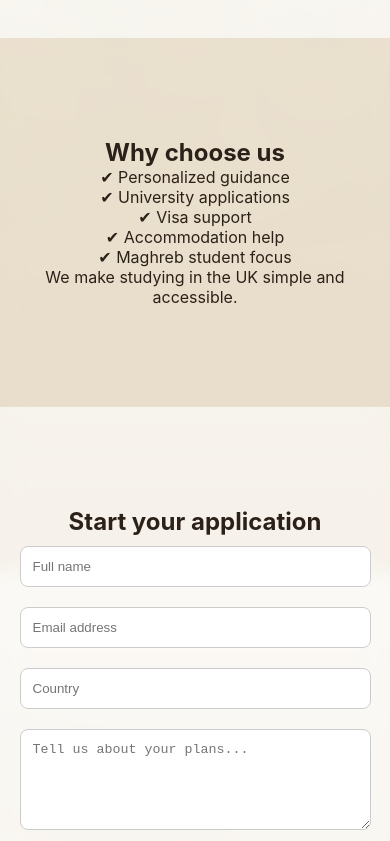
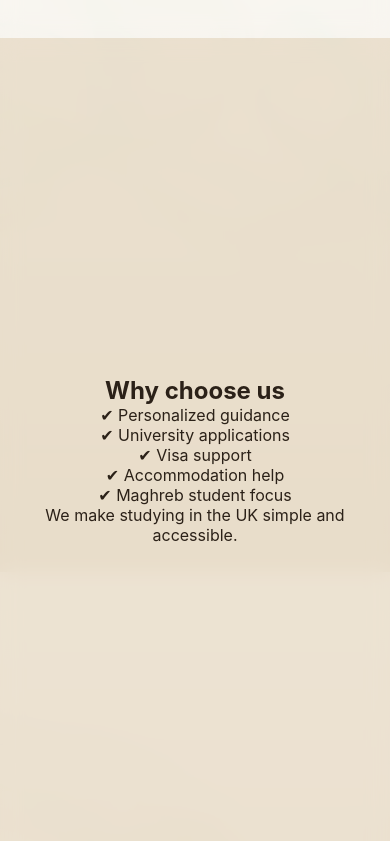
Before and after one commit to Muktalent/Royaume-Uni, a plain HTML site: page index.html in a window 390 px wide. Shown: the part 1116-1957 px from the top of the page. Drawn offline with Linux system fonts and the light colour scheme.

Commit message:
Fix responsive layout

```diff
--- a/textstyle.CSS
+++ b/textstyle.CSS
@@ -146,9 +146,11 @@ padding-top: clamp(80px, 10vh, 110px);
 
 /* HERO (más claro) */
 .section {
-  min-height: auto;
-  padding: 100px 5vw;
-  display: block;
+  min-height: 100vh;
+  display: flex;
+  justify-content: center;
+  align-items: center;
+  padding: 80px 5vw;
 }
 .hero {
   background: rgba(255,255,255,0.55);
```
